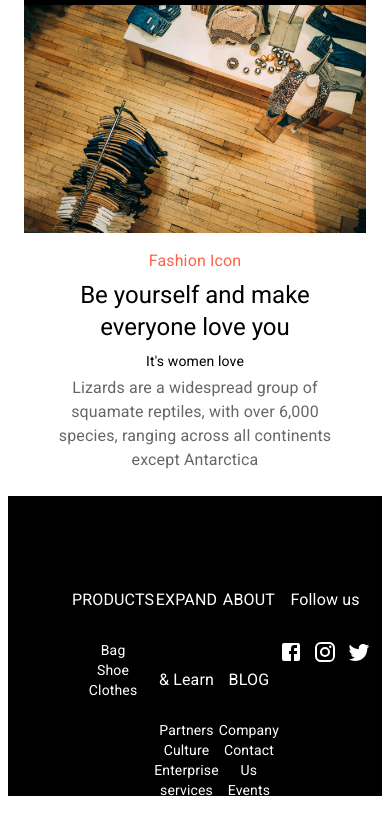
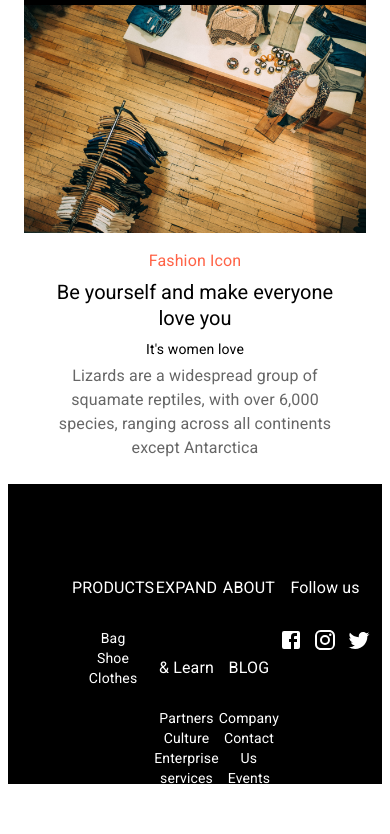
Before and after one commit to tracy-y/Responsive-Blog, a React (Create React App) app in the folder ui/: page /details in a window 390 px wide. Shown: the part 3158-3992 px from the top of the page. Built offline with nearby package versions, Linux system fonts and the light colour scheme.

Commit message:
update the card component about typography responsive

```diff
--- a/ui/src/components/card/Card.js
+++ b/ui/src/components/card/Card.js
@@ -1,5 +1,13 @@
 import React from 'react';
 import { Box, CardMedia, CardContent, Typography, Link } from '@mui/material';
+import {
+    createTheme,
+    responsiveFontSizes,
+    ThemeProvider,
+  } from '@mui/material/styles';
+
+let theme = createTheme();
+theme = responsiveFontSizes(theme);
 
 const Card = ({ cardImage }) => {
   return (
@@ -12,6 +20,7 @@ const Card = ({ cardImage }) => {
             alt="fashion icon"
         />
         <CardContent sx={{color:"black"}}>
+            <ThemeProvider theme={theme}>
                 <Typography gutterBottom variant="body1" align="center" component="div" color={"tomato"}>
                     Fashion Icon
                 </Typography>
@@ -24,6 +33,7 @@ const Card = ({ cardImage }) => {
                 <Typography variant="body1" align="center" color="text.secondary">
                     Lizards are a widespread group of squamate reptiles, with over 6,000 species, ranging across all continents except Antarctica
                 </Typography>
+            </ThemeProvider>
         </CardContent>
         </Link>
     </Box>
```
Lines whose indentation alone changed are shown as unchanged.
